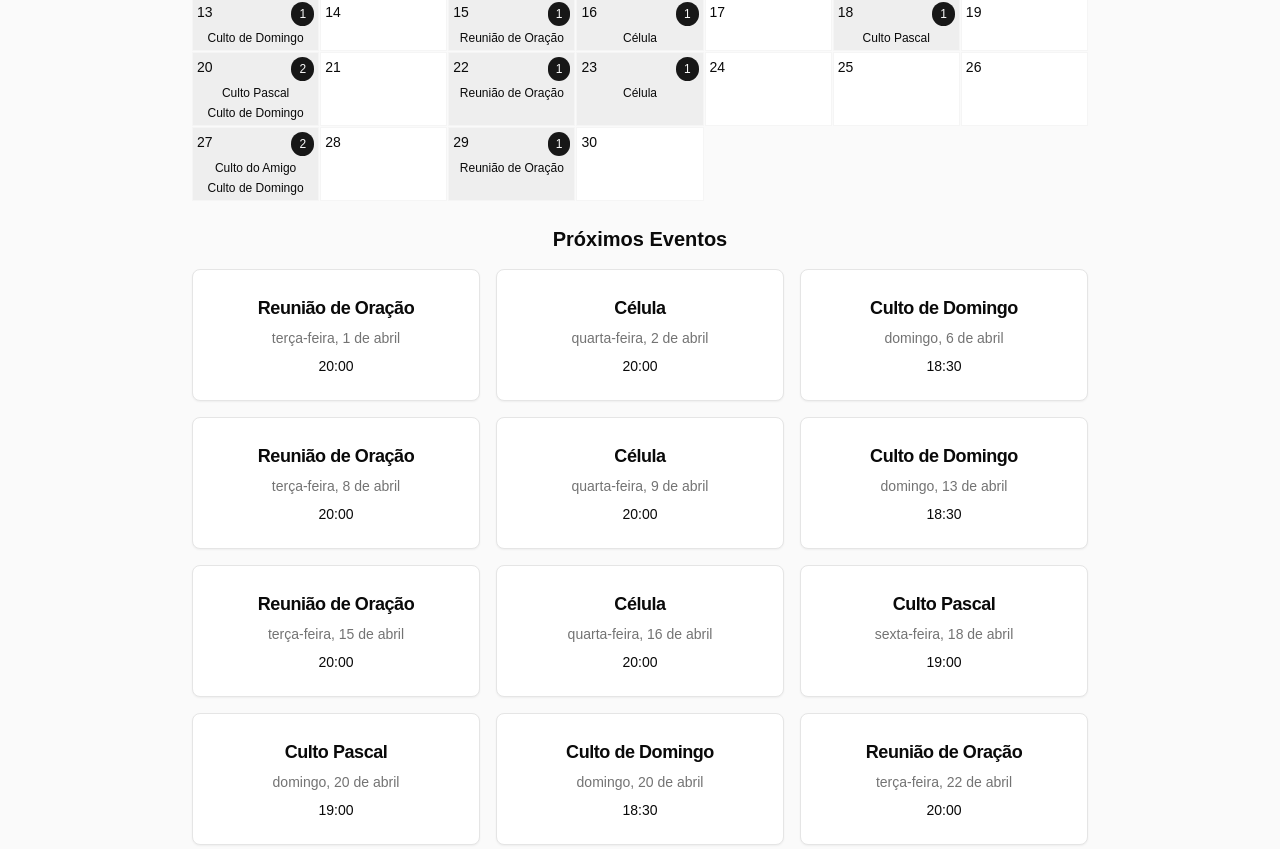
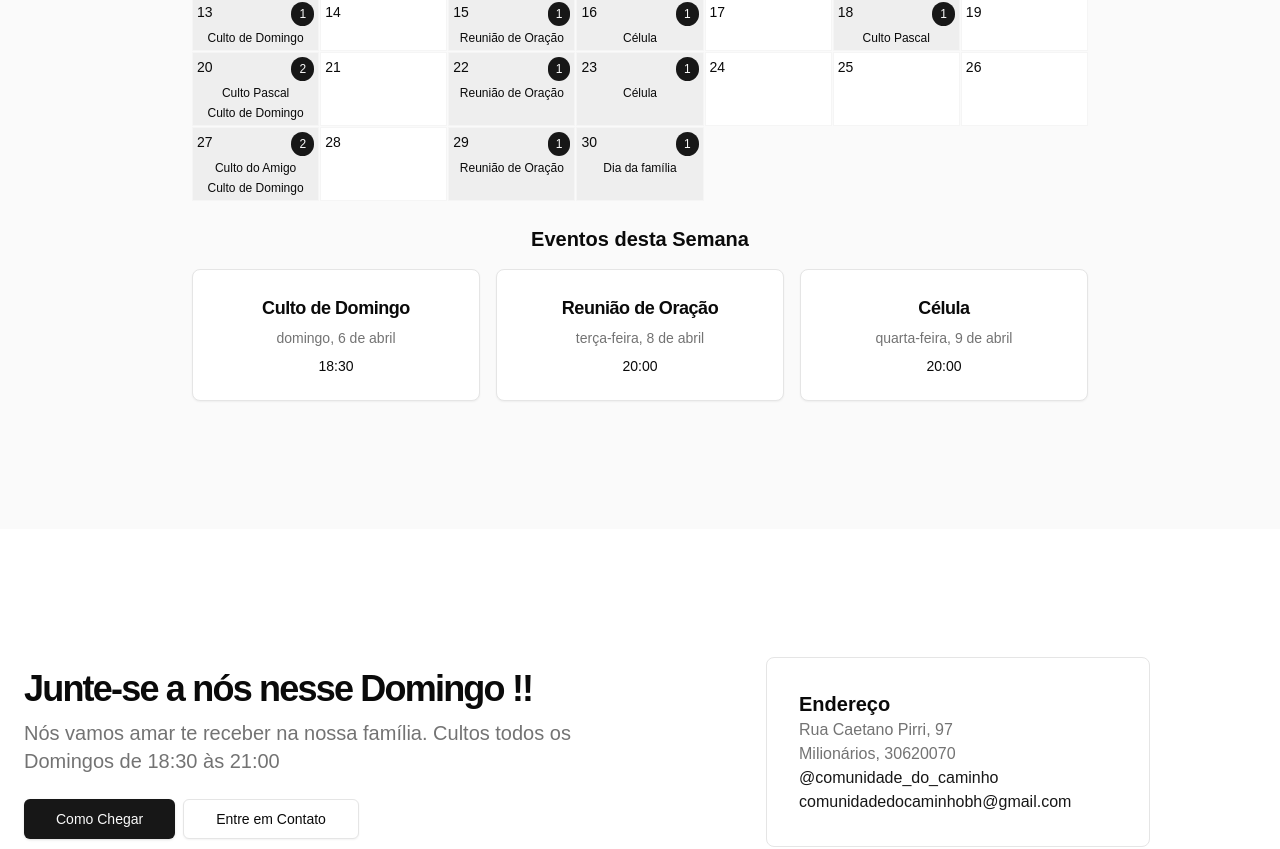
Before and after one commit to ricodealma/cdc-website, a Next.js app: page / in a window 1280 px wide. Shown: the part 2576-3425 px from the top of the page. Built offline with nearby package versions, Linux system fonts and the light colour scheme.

Commit message:
feat: fixing instagram's message and reducing event list

```diff
--- a/app/page.tsx
+++ b/app/page.tsx
@@ -88,7 +88,7 @@ export default function Home() {
                 </Link>
 
                 <Link
-                  href="https://ig.me/comunidade_do_caminho"
+                  href="https://ig.me/m/comunidade_do_caminho"
                   target="_blank"
                   rel="noopener noreferrer"
                   className="inline-flex h-10 items-center justify-center rounded-md border border-input bg-background px-8 text-sm font-medium shadow-sm transition-colors hover:bg-accent hover:text-accent-foreground focus-visible:outline-none focus-visible:ring-1"
@@ -106,11 +106,18 @@ export default function Home() {
                     <br />
                     Milionários, 30620070
                     <br />
-                    @comunidade_do_caminho
+                    <a
+                      href="https://www.instagram.com/comunidade_do_caminho/"
+                      className="text-primary hover:underline"
+                      target="_blank"
+                    >
+                      @comunidade_do_caminho
+                    </a>
                     <br />
                     <a
                       href="mailto:comunidadedocaminhobh@gmail.com"
                       className="text-primary hover:underline"
+                      target="_blank"
                     >
                       comunidadedocaminhobh@gmail.com
                     </a>
--- a/components/calendario.tsx
+++ b/components/calendario.tsx
@@ -54,6 +54,12 @@ export default function Calendario() {
           eventos.push({
             date: data,
             title: 'Célula',
+            time: '20:00',
+          });
+        } else {
+          eventos.push({
+            date: data,
+            title: 'Dia da família',
             time: '20:00',
           });
         }
@@ -202,18 +208,28 @@ export default function Calendario() {
     return dias;
   };
 
+  const isSameWeek = (date: Date): boolean => {
+    const now = new Date();
+    const startOfWeek = new Date(now);
+    startOfWeek.setDate(now.getDate() - now.getDay()); // Domingo
+    startOfWeek.setHours(0, 0, 0, 0);
+
+    const endOfWeek = new Date(startOfWeek);
+    endOfWeek.setDate(startOfWeek.getDate() + 6); // Sábado
+    endOfWeek.setHours(23, 59, 59, 999);
+
+    return date >= startOfWeek && date <= endOfWeek;
+  };
+
+  // Renderiza apenas os eventos da semana atual
   const renderizarListaEventos = () => {
     const eventosFiltrados = eventos
-      .filter(
-        (evento) =>
-          evento.date.getMonth() === mesAtual &&
-          evento.date.getFullYear() === anoAtual
-      )
+      .filter((evento) => isSameWeek(evento.date))
       .sort((a, b) => a.date.getTime() - b.date.getTime());
 
     return (
       <div className="space-y-4 mt-8">
-        <h3 className="text-xl font-bold">Próximos Eventos</h3>
+        <h3 className="text-xl font-bold">Eventos desta Semana</h3>
         {eventosFiltrados.length > 0 ? (
           <div className="grid gap-4 sm:grid-cols-2 lg:grid-cols-3">
             {eventosFiltrados.map((evento, index) => (
@@ -236,7 +252,7 @@ export default function Calendario() {
           </div>
         ) : (
           <p className="text-muted-foreground">
-            Nenhum evento agendado para este mês.
+            Nenhum evento agendado para esta semana.
           </p>
         )}
       </div>
```
